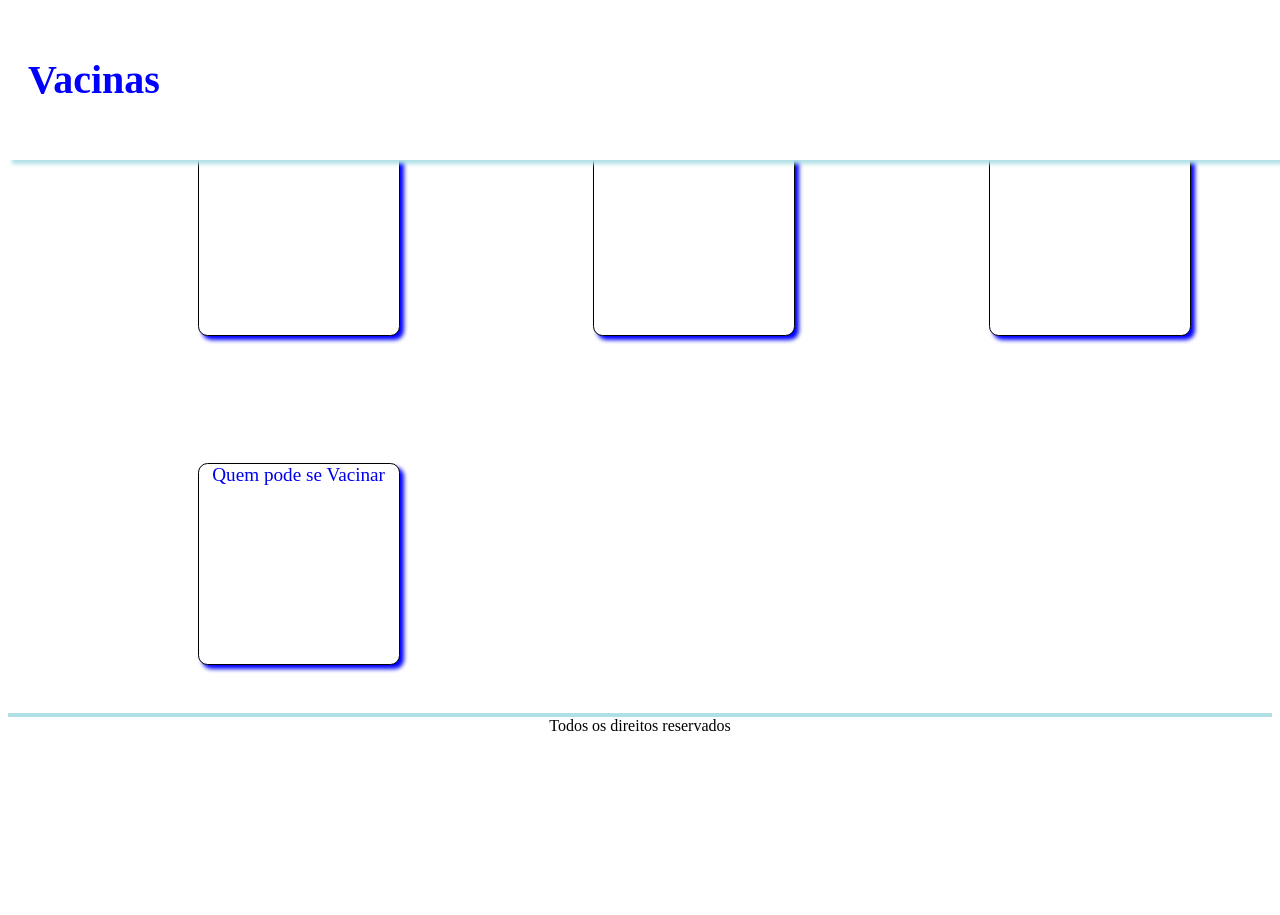
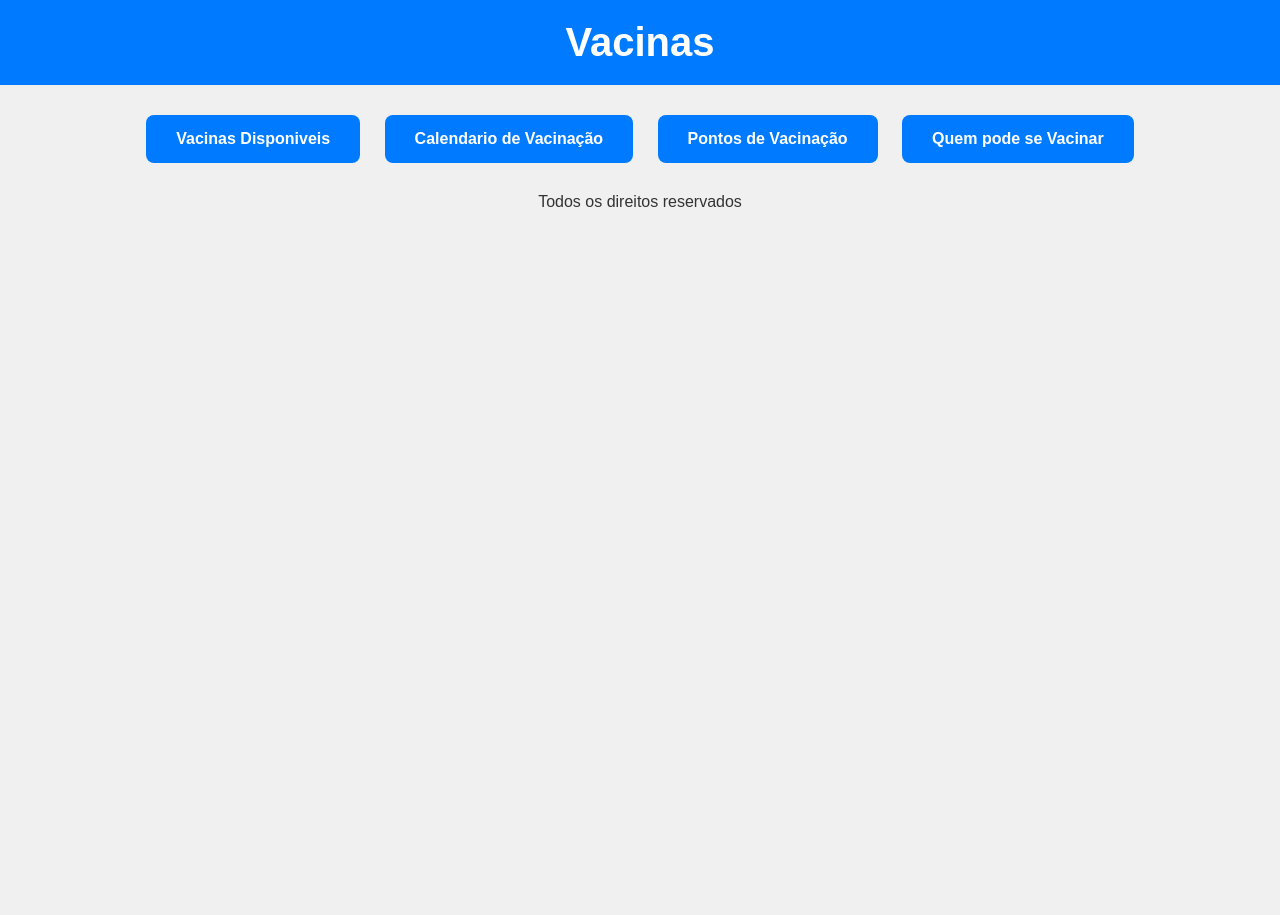
Before and after one commit to Daniel-srocha/PI1, a Flask app: page / in a window 1280 px wide. After the commit the page ends 207 px from the top, so only its background shows below. Run offline with Flask 3, Linux system fonts and the light colour scheme.

Commit message:
Update style.css

```diff
--- a/static/style.css
+++ b/static/style.css
@@ -1,70 +1,74 @@
-header {
-    position: fixed;
-    top: 0;
-    width: 100%;
-    z-index: 10;
+/* Estilos Globais */
+body {
+    font-family: Arial, sans-serif;
+    background-color: #f0f0f0;
+    margin: 0;
+    padding: 0;
 }
+
+/* Cabeçalho */
 .header {
-    background: white;
-    height: 20%;
-    display: flex;
-    align-items: center;
-    justify-content: space-between;
-    box-shadow: 4px 4px 4px #b0e0e6;
+    background-color: #007bff;
+    color: #fff;
+    text-align: center;
+    padding: 20px;
 }
+
 .header .headerTitle {
     font-size: 2.5em;
-    color: #0000FF;
     font-weight: 700;
-    line-height: 60px;
-    margin-left: 20px;
-}
-.footer{
-    background: white;
-    width: 100%;
-    height: 190px;
-    margin-top: 3em;
-    font-size: 1em;
-    text-align: center;
-    border-top: 4px solid #b0e0e6;
 }
 
-button {
-    font: inherit;
-    cursor: pointer;
+/* Botões */
+.div_button {
+    text-align: center;
+    margin-top: 20px;
 }
 
 .button {
-    margin-top: 10%;
-    margin-left: 15%;
     display: inline-block;
-    padding: 0.5eme 1em;
+    padding: 15px 30px;
     text-decoration: none;
-    text-align: center;
     border-radius: 0.5em;
-    width: 200px;
-    height: 200px;
-    background: #FFFFFF;
-    border: 1px solid #000;
-    box-shadow: 4px 4px 4px #0000FF;
-    font-size: 1.2em
-}
-.button:hover{
-    box-shadow: 3px 3px 3px #000;
+    background-color: #007bff;
+    color: #fff;
+    font-weight: 600;
+    margin: 10px;
+    transition: background-color 0.3s;
 }
 
-.div1{
-    margin-top: 10%;
+.button:hover {
+    background-color: #0056b3;
 }
 
-.quem_pode{
-    text-align: left;
-    color: #0000FF;
+/* Rodapé */
+.footer {
+    background-color: #f0f0f0;
+    text-align: center;
+    padding: 20px;
+    font-size: 1em;
+    color: #333;
 }
 
-.table{
+
+/* Elementos com classe "div1" */
+.div1 {
     margin-top: 10%;
-    font-size: 2em;
-    border: 1px solid #000;
-    box-shadow: 3px 3px 3px #0000FF;
+    text-align: center;
 }
+
+/* Elementos com classe "quem_pode" */
+.quem_pode {
+    margin-top: 5%;
+    text-align: center;
+    color: #007bff;
+}
+
+/* Tabelas */
+.table {
+    width: 70%;
+    text-align: center;
+    color: #341fad;
+    margin-top: 10%;
+    font-size: 1.5em;
+}
```
